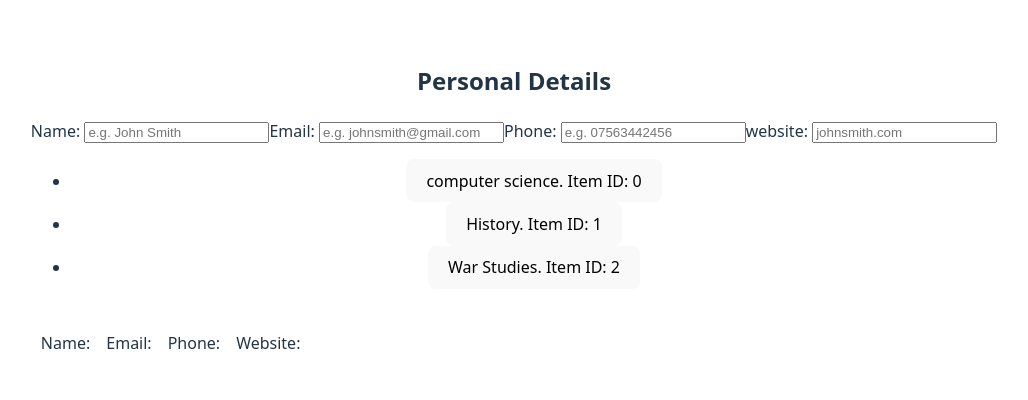
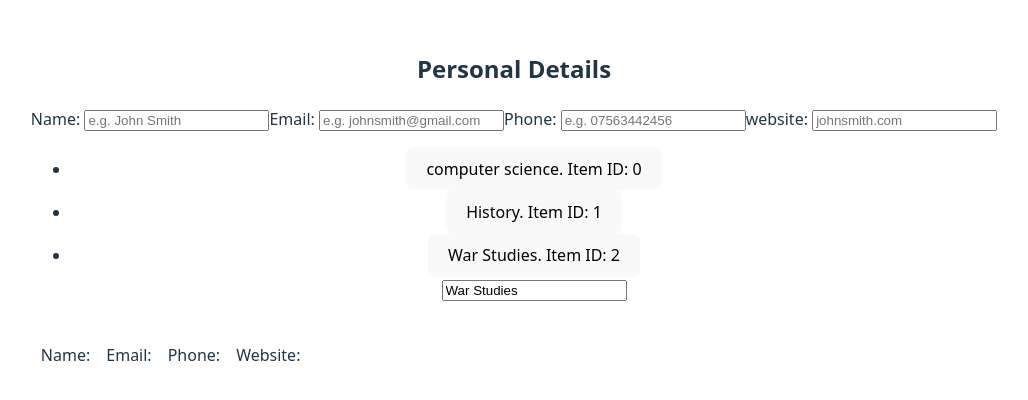
Before and after one commit to RaihanSharif/cv-maker, a React (Vite) app: page / in a window 1280 px wide. Shown: the part 188-588 px from the top of the page, without its empty margins (126-1154 px from the left). Built offline with nearby package versions, Linux system fonts and the light colour scheme.

Commit message:
INITIAL: conditionally rendering education edit form.

```diff
--- a/src/components/EducationEdit.jsx
+++ b/src/components/EducationEdit.jsx
@@ -1,11 +1,9 @@
-// TODO: education input fields
-// info:
-//      school name, course, start and end dates of study
-// has a check box to say if currently in the course.
-
 // render the list of education buttons
 
 function EducationListEdit({ data, onClick }) {
+  // something to track the currently selected education entry
+  // make the button of the currently selected education a different colour
+  const selectItem = 2;
   console.log(data);
   return (
     <section className="education-btns">
@@ -18,6 +16,18 @@ function EducationListEdit({ data, onClick }) {
               <button key={item.id} onClick={(e) => onClick(e, item.id)}>
                 {item.course}. Item ID: {item.id}
               </button>
+              {/* conditional rendering: if selectedItem is the current itemID, then render a form */}
+              {selectItem === item.id && (
+                <form>
+                  <input
+                    type="text"
+                    // the defaultValue is used to pre-fill input, then on change the value gets
+                    // changed, then on form submit the value, not the default value gets submitted.
+                    defaultValue={item.course}
+                    onChange={(e) => e.target.value}
+                  ></input>
+                </form>
+              )}
             </li>
           );
         })}
```
